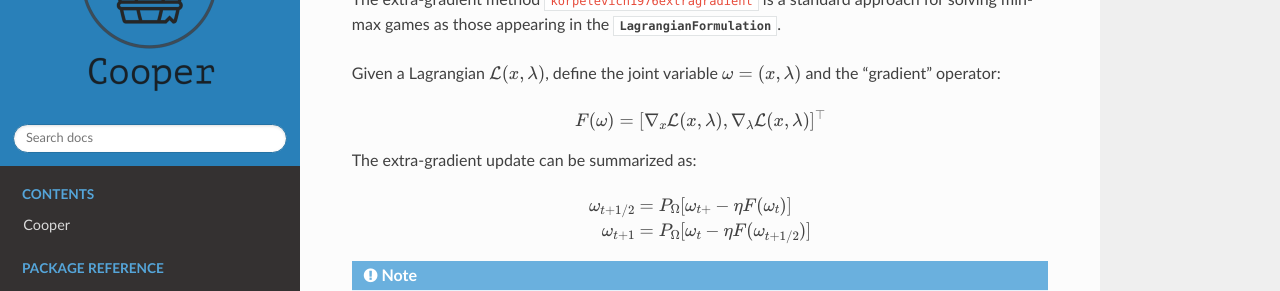
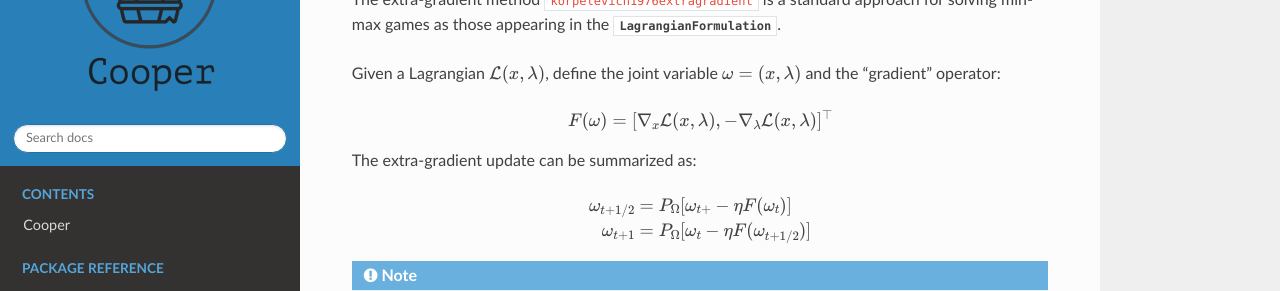
Before and after one commit to cooper-org/cooper, a Sphinx documentation site: the page built from docs/source/optim.rst, in a window 1280 px wide and 900 px high, scrolled down 629 px. Shown: the part 150-441 px from the top of the window. Built offline with Sphinx 7.4.7 and the Read the Docs theme 2.0.0, drawn with Linux system fonts in a browser that asks for light colours; pages that are not in the unit, such as notebooks, are missing from menus; the version number could not be read and is left out; cross-references to code outside the pages are shown as plain code.

Commit message:
Fix sign typo

```diff
--- a/docs/source/optim.rst
+++ b/docs/source/optim.rst
@@ -46,7 +46,7 @@ Given a Lagrangian :math:`\mathcal{L}(x,\lambda)`, define the joint variable
 
 .. math::
 
-    F(\omega) = [\nabla_x \mathcal{L}(x,\lambda), \nabla_{\lambda} \mathcal{L}(x,\lambda)]^{\top}
+    F(\omega) = [\nabla_x \mathcal{L}(x,\lambda), -\nabla_{\lambda} \mathcal{L}(x,\lambda)]^{\top}
 
 The extra-gradient update can be summarized as:
 
```
